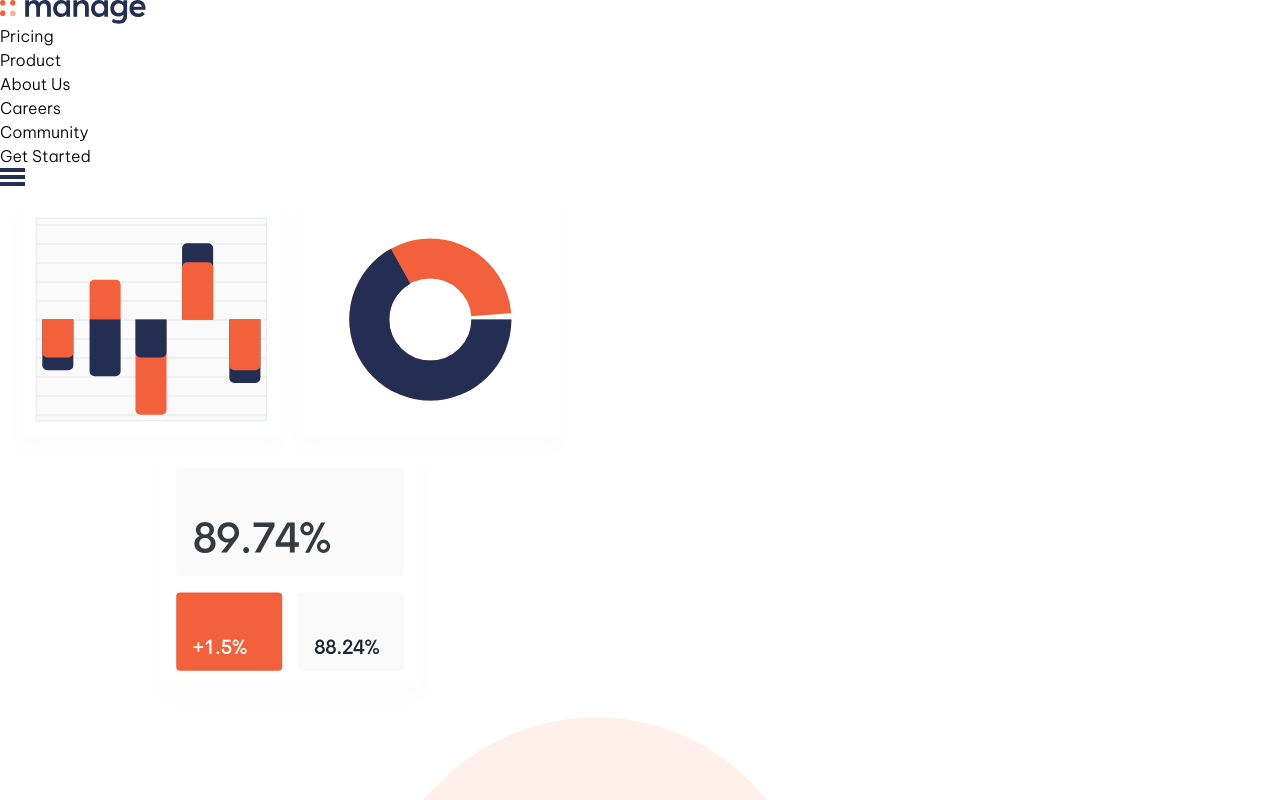
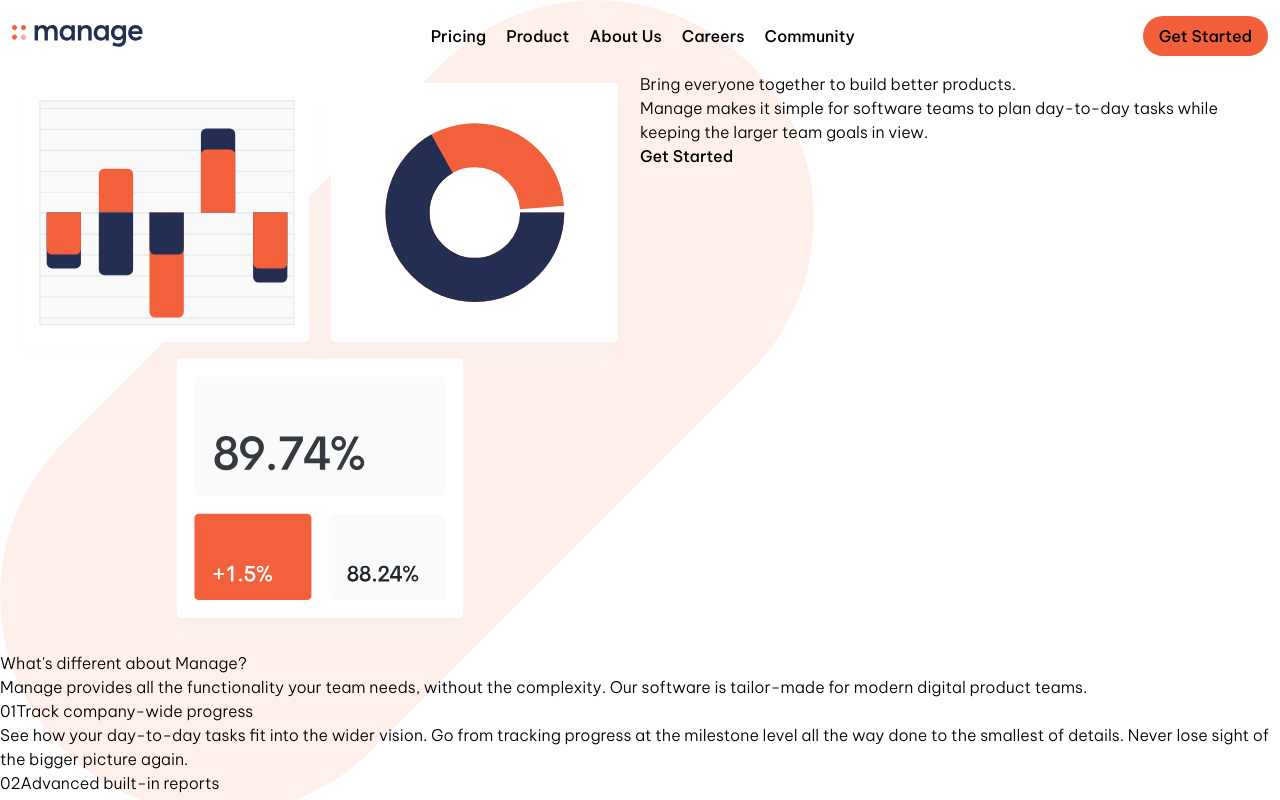
Before and after one commit to JanudaStack/manage-landing-page-main, a React (Vite) app: page / in a window 1280 px wide. Shown: the top 800 px of the page. Built offline with nearby package versions, Linux system fonts and the light colour scheme.

Commit message:
feat: Implement CSS to Navbar Section and Hero Section

```diff
--- a/src/components/Hero.jsx
+++ b/src/components/Hero.jsx
@@ -3,22 +3,30 @@ import React from 'react';
 const Hero = () => {
     return (
         <section>
-            <div className="visual-preferences">
+            <div className="visual-preferences grid grid-cols-1 justify-center lg:grid-cols-2">
+                <div>
                     <img
                         src="/images/illustration-intro.svg"
                         alt="illus-intro-img"
+                        className="w-full"
                     />
-                <img src="/images/bg-tablet-pattern.svg" alt="pattern-img" />
+                    <img
+                        src="/images/bg-tablet-pattern.svg"
+                        alt="pattern-img"
+                        className="absolute -z-10 top-0 left-0"
+                    />
                 </div>
                 <div className="hero-content">
                     <h1 className="hero-header">
                         Bring everyone together to build better products.
                     </h1>
                     <p className="hero-paragraph">
-                    Manage makes it simple for software teams to plan day-to-day
-                    tasks while keeping the larger team goals in view.
+                        Manage makes it simple for software teams to plan
+                        day-to-day tasks while keeping the larger team goals in
+                        view.
                     </p>
                     <button>Get Started</button>
+                </div>
             </div>
         </section>
     );
--- a/src/components/Navbar.jsx
+++ b/src/components/Navbar.jsx
@@ -2,32 +2,34 @@ import React from 'react';
 
 const Navbar = () => {
     return (
-        <header>
+        <header className="flex justify-between items-center py-4 px-3 z-50 w-full">
             <a href="#home">
                 <img src="/images/logo.svg" alt="site-logo" />
             </a>
-            <nav>
-                <div className="desktop-nav-links">
-                    <ul>
+            <nav className="lg:w-full">
+                <div className="desktop-nav-links hidden lg:flex">
+                    <ul className="flex items-center gap-5 mx-auto">
                         <li>
-                            <a href="">Pricing</a>
+                            <a href="#">Pricing</a>
                         </li>
                         <li>
-                            <a href="">Product</a>
+                            <a href="#">Product</a>
                         </li>
                         <li>
-                            <a href="">About Us</a>
+                            <a href="#">About Us</a>
                         </li>
                         <li>
-                            <a href="">Careers</a>
+                            <a href="#">Careers</a>
                         </li>
                         <li>
-                            <a href="">Community</a>
+                            <a href="#">Community</a>
                         </li>
                     </ul>
-                    <button className="get-started">Get Started</button>
+                    <button className="get-started bg-[var(--orange-400)] py-2 px-4 rounded-[2rem]">
+                        Get Started
+                    </button>
                 </div>
-                <button className="menu-btn">
+                <button className="menu-btn flex lg:hidden">
                     <img
                         src="/images/icon-hamburger.svg"
                         alt="hamburger-icon"
--- a/src/index.css
+++ b/src/index.css
@@ -20,9 +20,9 @@
     --gray-50: hsl(0, 0%, 98%);
 
     /* Font weights */
-    --font-w: 400;
-    --font-w: 500;
-    --font-w: 700;
+    --font-w-400: 400;
+    --font-w-500: 500;
+    --font-w-700: 700;
 }
 
 html,
@@ -33,3 +33,20 @@ body {
     overflow-x: hidden;
     font-family: var(--font-vietnam);
 }
+
+@layer base {
+    button {
+        cursor: pointer;
+        background: transparent;
+        border: none;
+        font-weight: var(--font-w-500);
+    }
+
+    a {
+        font-weight: var(--font-w-500);
+
+        &:hover {
+            color: var(--gray-950);
+        }
+    }
+}
```
Lines whose indentation alone changed are shown as unchanged.
